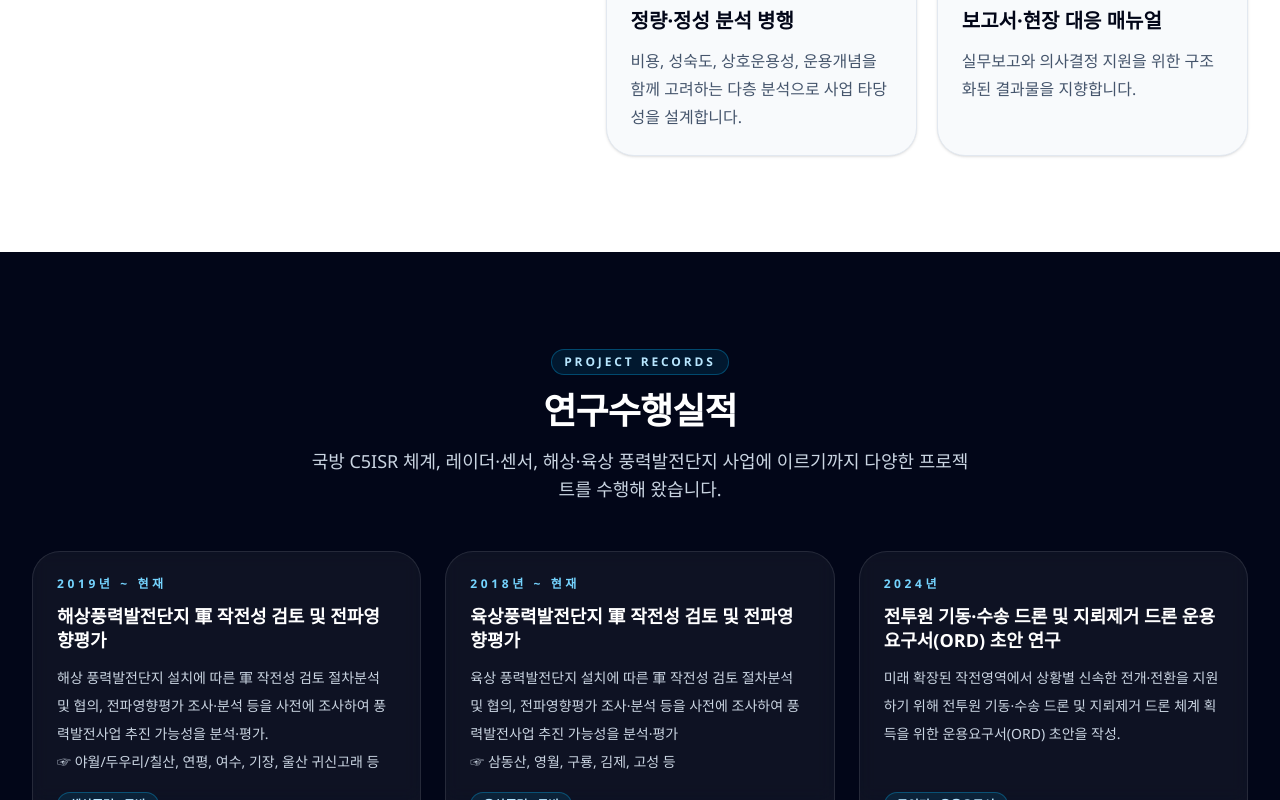
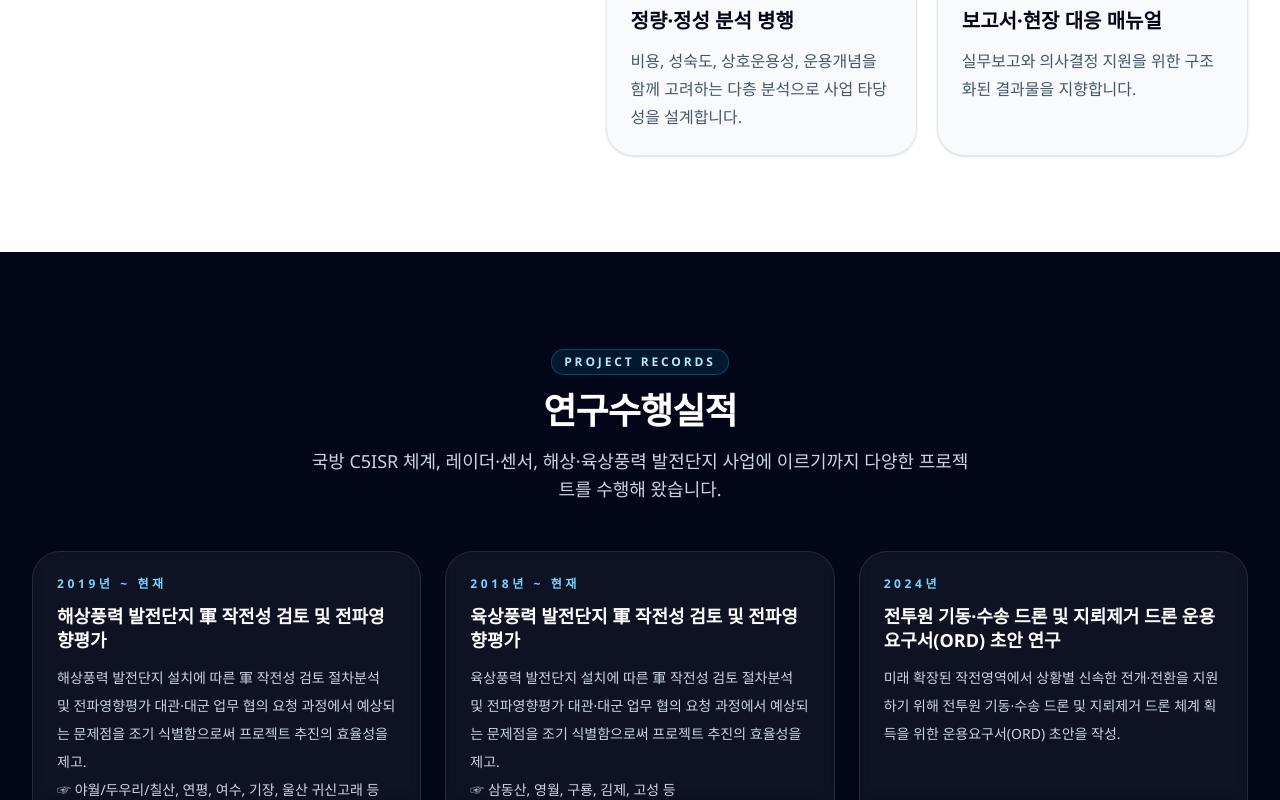
Before and after one commit to giuhyoung/ceg_website, a React (Vite) app: page / in a window 1280 px wide. Shown: the part 3408-4208 px from the top of the page. Built offline with nearby package versions, Linux system fonts and the light colour scheme; a web font is replaced by a local one.

Commit message:
육해상 발전단지 띄어쓰기 수정

```diff
--- a/src/App.jsx
+++ b/src/App.jsx
@@ -228,7 +228,7 @@ function App() {
             <SectionTitle
               eyebrow="Project Records"
               title="연구수행실적"
-              description="국방 C5ISR 체계, 레이더·센서, 해상·육상 풍력발전단지 사업에 이르기까지 다양한 프로젝트를 수행해 왔습니다."
+              description="국방 C5ISR 체계, 레이더·센서, 해상·육상풍력 발전단지 사업에 이르기까지 다양한 프로젝트를 수행해 왔습니다."
               align="center"
               theme="dark"
             />
--- a/src/content/siteContent.js
+++ b/src/content/siteContent.js
@@ -18,7 +18,7 @@ export const services = [
     title: '풍력발전단지 군 작전 영향분석',
     english: 'Military Operability Review On/Off Shore Wind Farm',
     description:
-      '육상 및 해상 풍력발전단지가 군 작전에 미치는 영향의 정도를 군사기지법 관계법령 및 행정규칙에 근거하여 분석 및 평가합니다.',
+      '육·해상풍력 발전단지가 군 작전에 미치는 영향의 정도를 군사기지법 관계법령 및 행정규칙에 근거하여 분석 및 평가합니다.',
     image:
       // TODO: 실제 풍력발전단지 또는 사업 관련 이미지로 교체하세요.
       'https://images.unsplash.com/photo-1466611653911-95081537e5b7?auto=format&fit=crop&w=1200&q=80',
@@ -109,16 +109,16 @@ export const processSteps = [
 export const projectRecords = [
   {
     period: '2019년 ~ 현재',
-    title: '해상풍력발전단지 軍 작전성 검토 및 전파영향평가',
+    title: '해상풍력 발전단지 軍 작전성 검토 및 전파영향평가',
     description:
-      '해상 풍력발전단지 설치에 따른 軍 작전성 검토 절차분석 및 협의, 전파영향평가 조사·분석 등을 사전에 조사하여 풍력발전사업 추진 가능성을 분석·평가.\n☞ 야월/두우리/칠산, 연평, 여수, 기장, 울산 귀신고래 등',
+      '해상풍력 발전단지 설치에 따른 軍 작전성 검토 절차분석 및 전파영향평가 대관·대군 업무 협의 요청 과정에서 예상되는 문제점을 조기 식별함으로써 프로젝트 추진의 효율성을 제고.\n☞ 야월/두우리/칠산, 연평, 여수, 기장, 울산 귀신고래 등',
     category: '해상풍력 · 국방',
   },
   {
     period: '2018년 ~ 현재',
-    title: '육상풍력발전단지 軍 작전성 검토 및 전파영향평가',
+    title: '육상풍력 발전단지 軍 작전성 검토 및 전파영향평가',
     description:
-      '육상 풍력발전단지 설치에 따른 軍 작전성 검토 절차분석 및 협의, 전파영향평가 조사·분석 등을 사전에 조사하여 풍력발전사업 추진 가능성을 분석·평가\n☞ 삼동산, 영월, 구룡, 김제, 고성 등',
+      '육상풍력 발전단지 설치에 따른 軍 작전성 검토 절차분석 및 전파영향평가 대관·대군 업무 협의 요청 과정에서 예상되는 문제점을 조기 식별함으로써 프로젝트 추진의 효율성을 제고.\n☞ 삼동산, 영월, 구룡, 김제, 고성 등',
     category: '육상풍력 · 국방',
   },
   {
@@ -205,8 +205,8 @@ export const projectRecords = [
   },
   {
     period: '2014년',
-    title: '신형해상감시레이더 사업운용요구서(ORD) 연구',
-    description: '신형 해상감시레이더 ORD 수립을 지원하고 RAM 및 비용분석을 수행.',
+    title: '신형해상 감시레이더 사업운용요구서(ORD) 연구',
+    description: '신형해상 감시레이더 ORD 수립을 지원하고 RAM 및 비용분석을 수행.',
     category: '레이더 · 요구능력',
   },
   {
```
